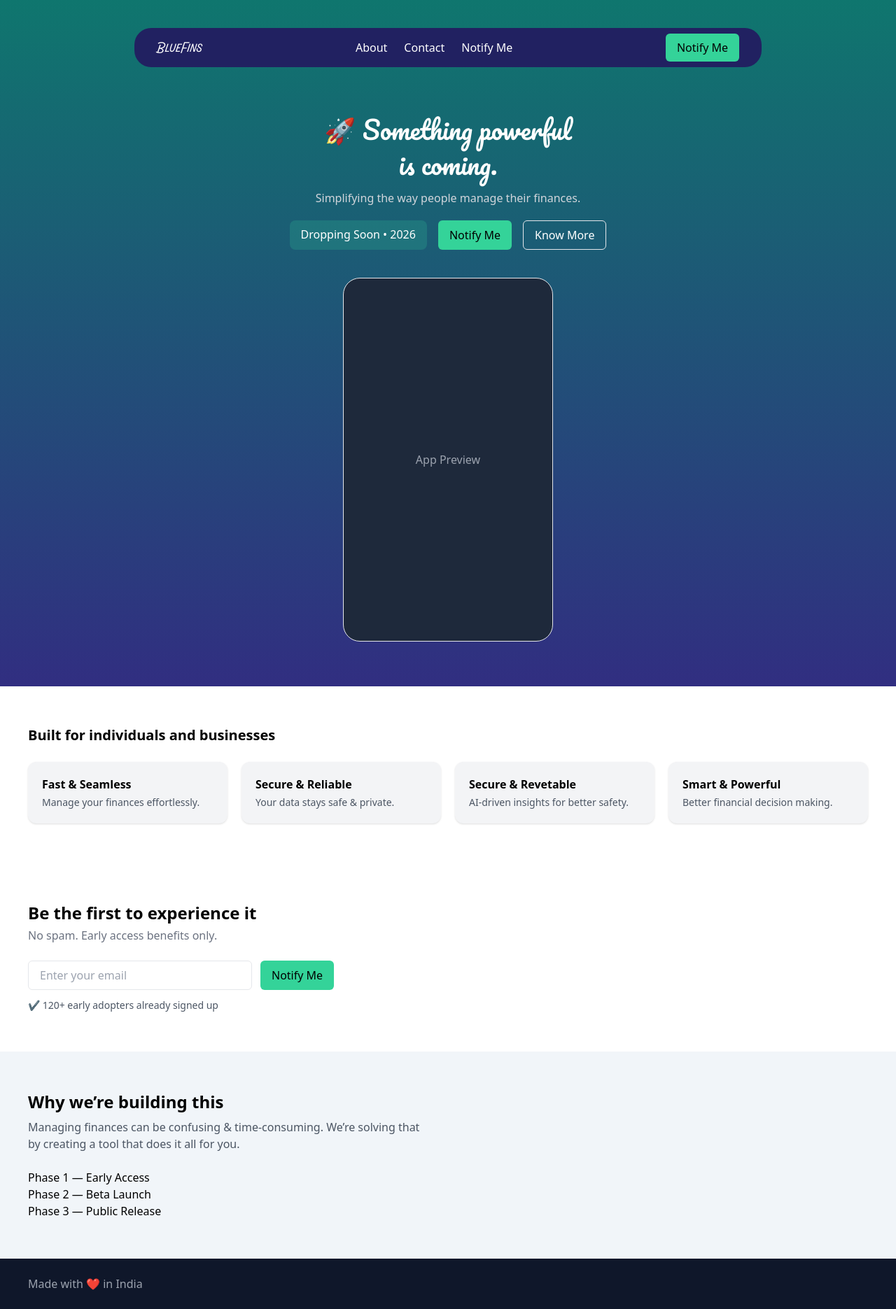
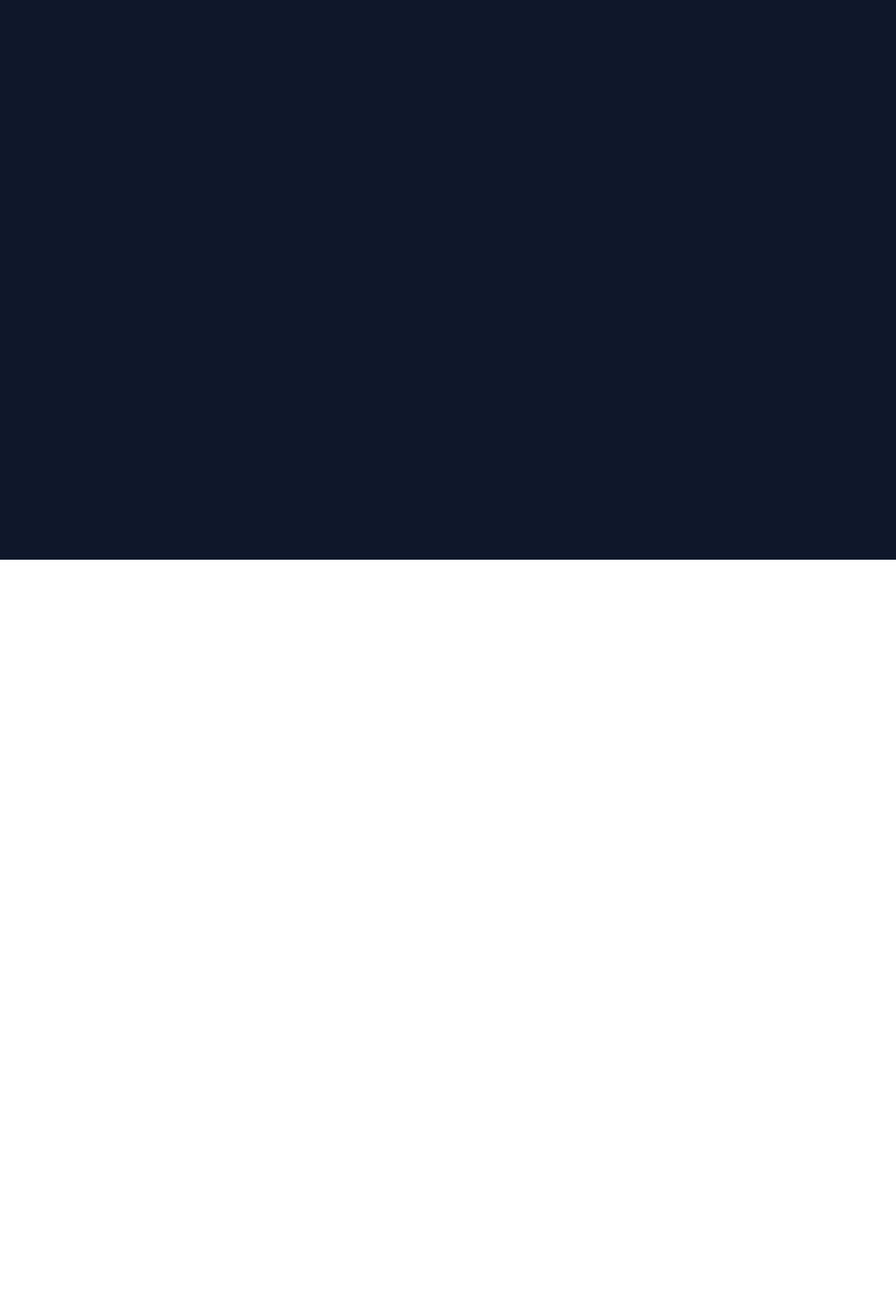
Before and after one commit to work-akshay05/bluefins-web, a React (Vite) app: page / in a window 1280 px wide. Shown: the whole page at 70% size. After the commit the page ends 800 px from the top, so only its background shows below. Built offline with nearby package versions, Linux system fonts and the light colour scheme.

Commit message:
initial commit

```diff
--- a/package.json
+++ b/package.json
@@ -10,6 +10,8 @@
     "preview": "vite preview"
   },
   "dependencies": {
+    "@gsap/react": "^2.1.2",
+    "gsap": "^3.14.2",
     "react": "^19.2.0",
     "react-dom": "^19.2.0"
   },
--- a/src/App.jsx
+++ b/src/App.jsx
@@ -1,19 +1,11 @@
-import Navbar from "./components/Navbar";
-import HeroSection from "./components/HeroSection";
-import FeaturesGrid from "./components/FeaturesGrid";
-import WaitlistSection from "./components/WaitlistSection";
-import WhySection from "./components/WhySection";
-import Footer from "./components/Footer";
+import Body from './components/Body.jsx'
 
 export default function App() {
   return (
     <div className="min-h-screen bg-slate-900 text-white">
-      <Navbar />
-      <HeroSection />
-      <FeaturesGrid />
-      <WaitlistSection />
-      <WhySection />
-      <Footer />
+      {/*Navbar*/}
+      {/*Body here*/}
+      {/*footers*/}
     </div>
   );
 }
--- /dev/null
+++ b/src/components/Body.jsx
@@ -0,0 +1,16 @@
+import React, { useRef } from 'react';
+
+export default function Body(){
+  return(
+    <>
+    <div>
+      <div>
+        {/*normal text component*/}
+      </div>
+      <div>
+        {/*animating components*/}
+      </div>
+    </div>
+    </>
+  )
+}
--- a/src/components/FeaturesGrid.jsx
+++ /dev/null
@@ -1,25 +0,0 @@
-const features = [
-  { title: "Fast & Seamless", text: "Manage your finances effortlessly." },
-  { title: "Secure & Reliable", text: "Your data stays safe & private." },
-  { title: "Secure & Revetable", text: "AI-driven insights for better safety." },
-  { title: "Smart & Powerful", text: "Better financial decision making." },
-];
-
-export default function FeaturesGrid() {
-  return (
-    <section className="px-10 py-14 bg-white text-black">
-      <h2 className="text-xl font-semibold mb-6">
-        Built for individuals and businesses
-      </h2>
-
-      <div className="grid grid-cols-2 md:grid-cols-4 gap-5">
-        {features.map(f => (
-          <div key={f.title} className="bg-gray-100 p-5 rounded-xl shadow">
-            <h3 className="font-semibold">{f.title}</h3>
-            <p className="text-gray-600 text-sm mt-1">{f.text}</p>
-          </div>
-        ))}
-      </div>
-    </section>
-  );
-}
--- a/src/components/Footer.jsx
+++ /dev/null
@@ -1,7 +0,0 @@
-export default function Footer() {
-  return (
-    <footer className="px-10 py-6 bg-slate-900 text-gray-400">
-      <p>Made with ❤️ in India</p>
-    </footer>
-  );
-}
--- a/src/components/HeroSection.jsx
+++ /dev/null
@@ -1,35 +0,0 @@
-export default function HeroSection() {
-  return (
-    <section className=" px-10 py-16 text-center item-center bg-gradient-to-b from-teal-700 to-indigo-900">
-
-      <h1 className="mt-24 text-4xl  font-generalFont leading-snug">
-        🚀 Something powerful <br /> is coming.
-      </h1>
-
-      <p className="mt-3 text-gray-300">
-        Simplifying the way people manage their finances.
-      </p>
-
-      <div className="flex justify-center gap-4 mt-5">
-        <span className="bg-emerald-400/20 px-4 py-2 rounded-lg">
-          Dropping Soon • 2026
-        </span>
-
-        <button className="bg-emerald-400 px-4 py-2 rounded-md text-black">
-          Notify Me
-        </button>
-
-        <button className="border px-4 py-2 rounded-md">
-          Know More
-        </button>
-      </div>
-
-      {/* Placeholder */}
-      <div className="mt-10">
-        <div className="w-[300px] h-[520px] rounded-3xl bg-slate-800 border mx-auto flex items-center justify-center">
-          <span className="text-gray-400">App Preview</span>
-        </div>
-      </div>
-    </section>
-  );
-}
--- a/src/components/Navbar.jsx
+++ /dev/null
@@ -1,17 +0,0 @@
-export default function Navbar() {
-  return (
-    <nav className="absolute left-1/2 -translate-x-1/2  top-10 right-15 w-[70%] max-w-5xl flex justify-between items-center px-8 py-2 bg-[#212161] rounded-3xl">
-      <h2 className="text-xl font-nameFont">BlueFins</h2>
-
-      <div className="flex gap-6 align-end">
-        <button>About</button>
-        <button>Contact</button>
-        <button>Notify Me</button>
-      </div>
-
-      <button className="bg-emerald-400 px-4 py-2 rounded-md text-black">
-        Notify Me
-      </button>
-    </nav>
-  );
-}
--- a/src/components/WaitlistSection.jsx
+++ /dev/null
@@ -1,29 +0,0 @@
-export default function WaitlistSection() {
-  return (
-    <section className="px-10 py-14 bg-white text-black">
-      <h2 className="text-2xl font-semibold">
-        Be the first to experience it
-      </h2>
-
-      <p className="text-gray-500 mt-1">
-        No spam. Early access benefits only.
-      </p>
-
-      <div className="mt-6 flex gap-3">
-        <input
-          type="email"
-          placeholder="Enter your email"
-          className="px-4 py-2 rounded-md border w-80"
-        />
-
-        <button className="bg-emerald-400 px-4 py-2 rounded-md">
-          Notify Me
-        </button>
-      </div>
-
-      <p className="text-sm mt-3 text-gray-600">
-        ✔ 120+ early adopters already signed up
-      </p>
-    </section>
-  );
-}
--- a/src/components/WhySection.jsx
+++ /dev/null
@@ -1,18 +0,0 @@
-export default function WhySection() {
-  return (
-    <section className="px-10 py-14 bg-slate-100 text-black">
-      <h2 className="text-2xl font-semibold">Why we’re building this</h2>
-
-      <p className="mt-2 text-gray-600 max-w-xl">
-        Managing finances can be confusing & time-consuming.
-        We’re solving that by creating a tool that does it all for you.
-      </p>
-
-      <div className="mt-6">
-        <p>Phase 1 — Early Access</p>
-        <p>Phase 2 — Beta Launch</p>
-        <p>Phase 3 — Public Release</p>
-      </div>
-    </section>
-  );
-}
```
Also changed, not shown: 1 other file (tests, documents, lock files or other folders).
